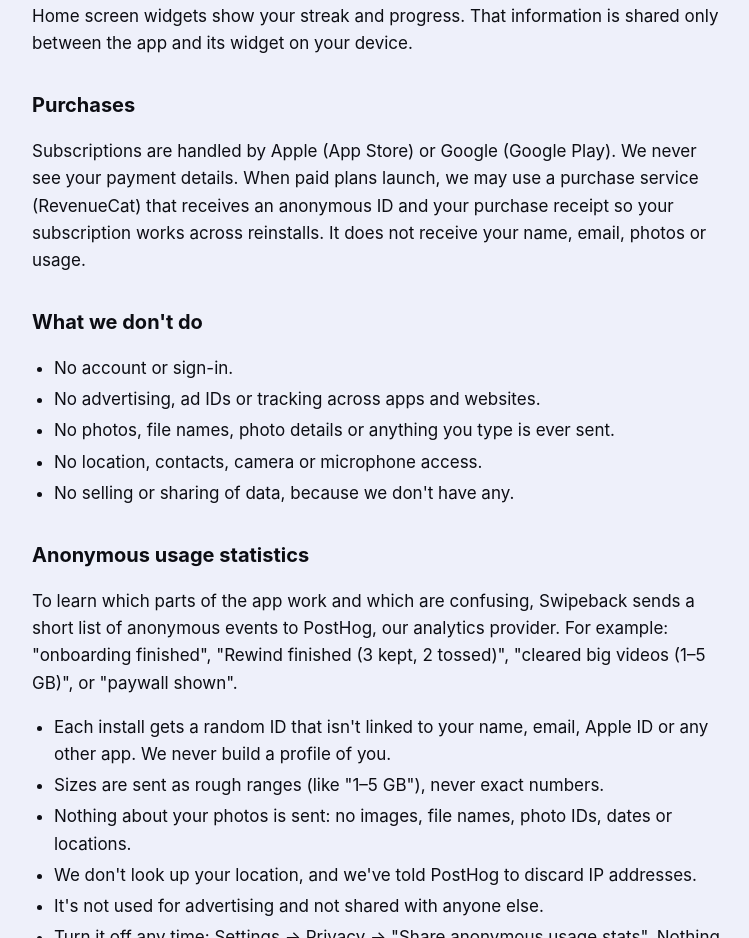
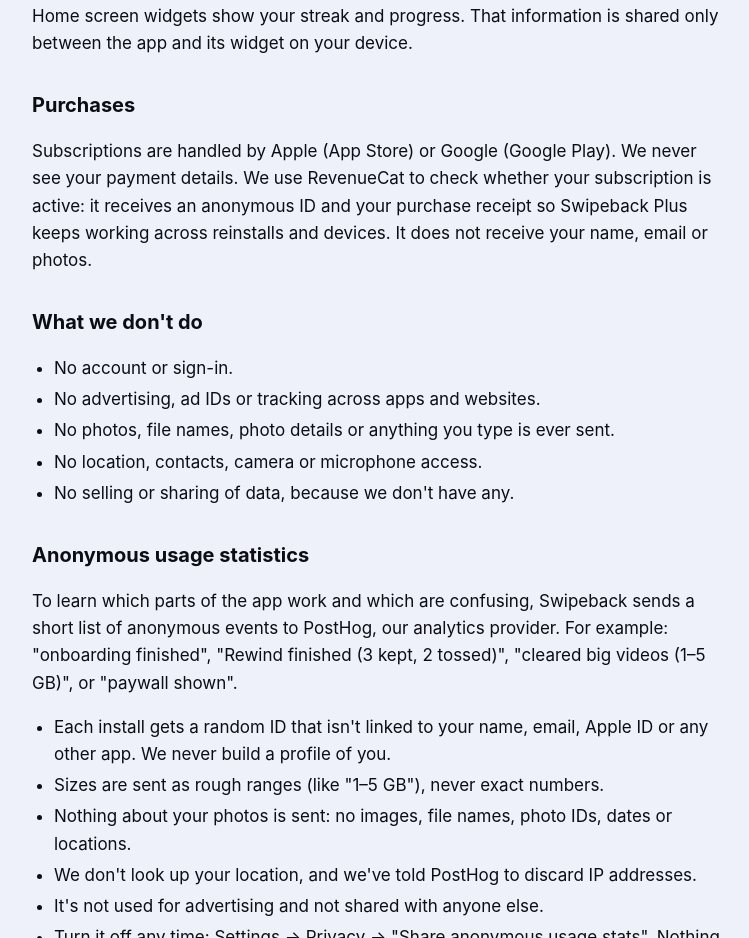
Before and after one commit to BoldfyMedia/swipeback-site, a plain HTML site: page privacy.html in a window 1280 px wide. Shown: the part 1360-2298 px from the top of the page, without its empty margins (264-1013 px from the left). Drawn offline with Linux system fonts and the light colour scheme.

Commit message:
Privacy policy: RevenueCat for subscriptions
Co-Authored-By: Claude Opus 5.5 <noreply@anthropic.com>

```diff
--- a/privacy.html
+++ b/privacy.html
@@ -39,7 +39,7 @@
   <p>Home screen widgets show your streak and progress. That information is shared only between the app and its widget on your device.</p>
 
   <h2>Purchases</h2>
-  <p>Subscriptions are handled by Apple (App Store) or Google (Google Play). We never see your payment details. When paid plans launch, we may use a purchase service (RevenueCat) that receives an anonymous ID and your purchase receipt so your subscription works across reinstalls. It does not receive your name, email, photos or usage.</p>
+  <p>Subscriptions are handled by Apple (App Store) or Google (Google Play). We never see your payment details. We use RevenueCat to check whether your subscription is active: it receives an anonymous ID and your purchase receipt so Swipeback Plus keeps working across reinstalls and devices. It does not receive your name, email or photos.</p>
 
   <h2>What we don't do</h2>
   <ul>
```
